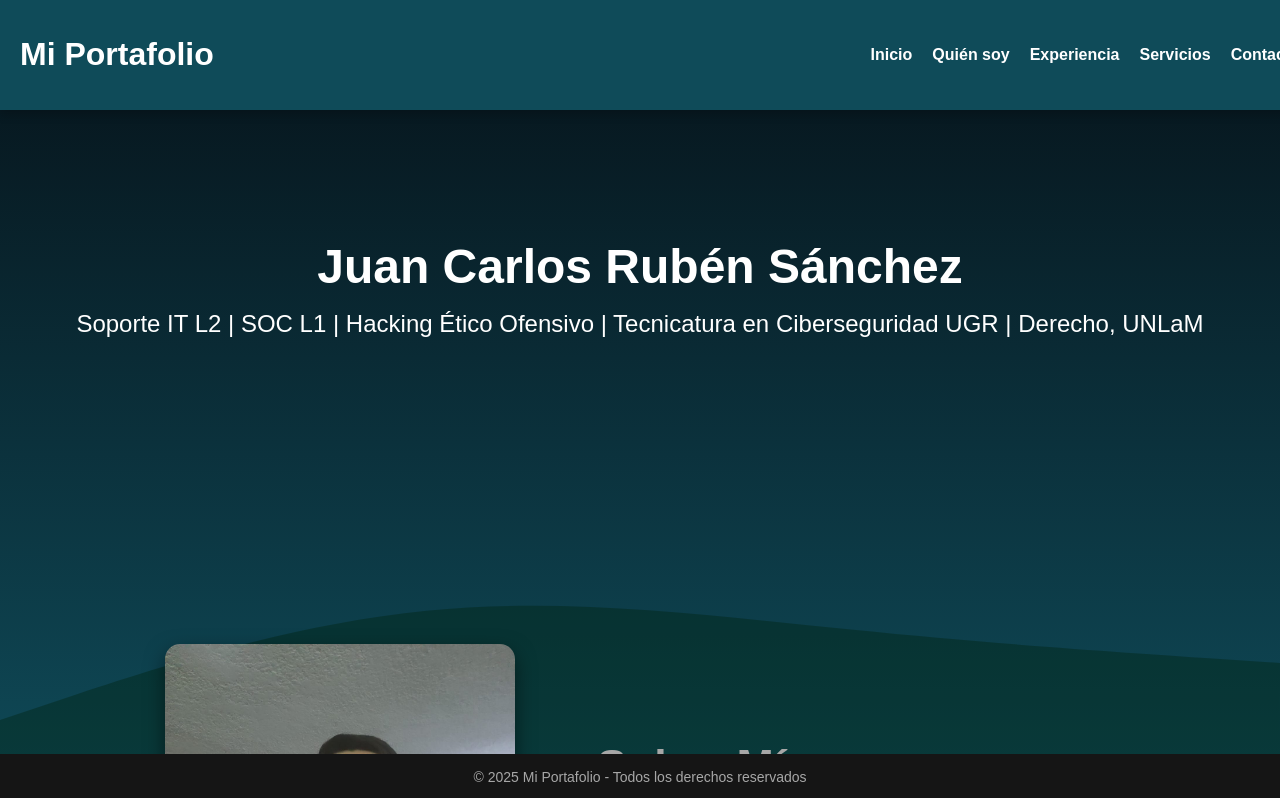
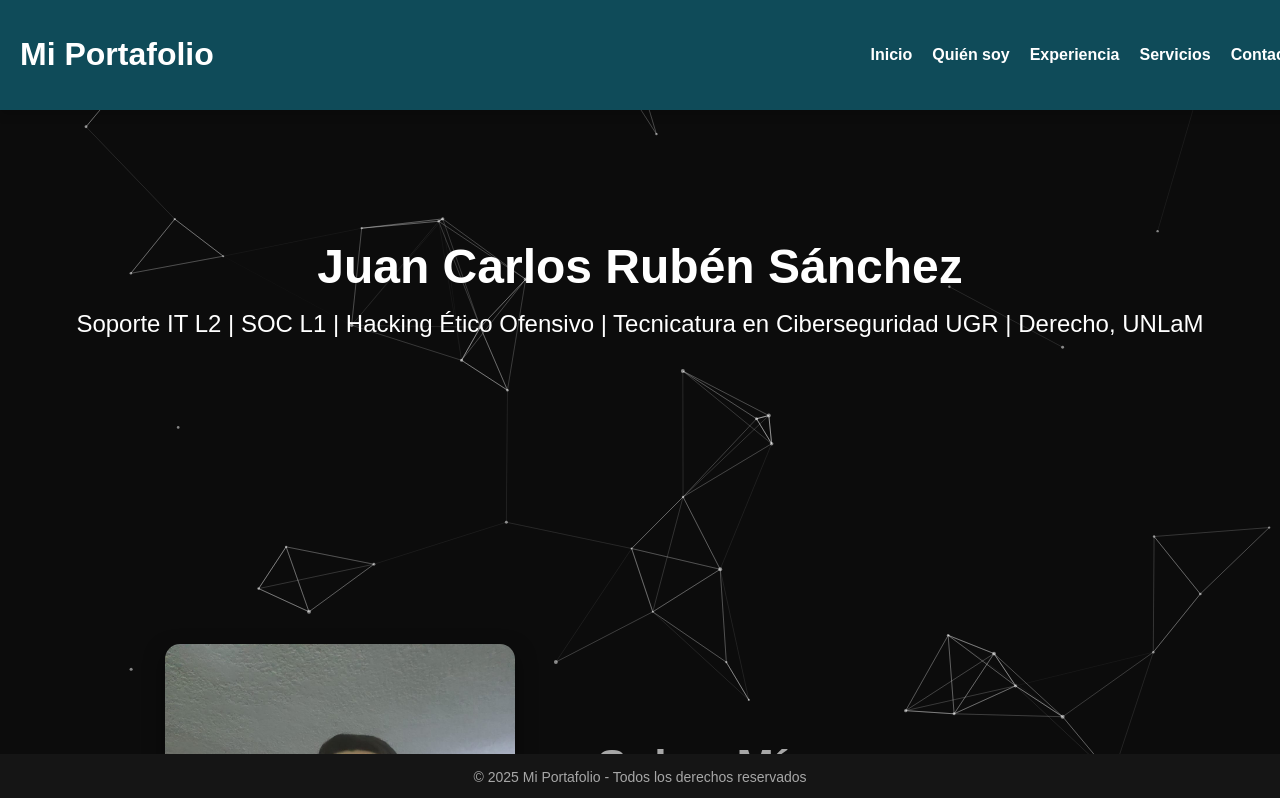
Before and after one commit to GiaWong/Portafolio_JC, a Next.js app: page / in a window 1280 px wide. Shown: the top 798 px of the page. Built offline with nearby package versions, Linux system fonts and the light colour scheme.

Commit message:
feat: agrego particles background

```diff
--- a/package.json
+++ b/package.json
@@ -15,7 +15,10 @@
     "react": "^19.0.0",
     "react-dom": "^19.0.0",
     "react-icons": "^5.5.0",
-    "react-scroll": "^1.9.3"
+    "react-scroll": "^1.9.3",
+    "react-tsparticles": "^2.12.2",
+    "tsparticles-engine": "^2.12.0",
+    "tsparticles-slim": "^2.12.0"
   },
   "devDependencies": {
     "@eslint/eslintrc": "^3",
--- a/src/components/layout/BackgroundAnimation.js
+++ /dev/null
@@ -1,23 +0,0 @@
-import { motion } from "framer-motion";
-import styles from "@/styles/BackgroundAnimation.module.css";
-
-export default function BackgroundAnimation() {
-  return (
-    <div className={styles.backgroundWrapper}>
-      <motion.svg
-        className={styles.waves}
-        xmlns="http://www.w3.org/2000/svg"
-        viewBox="0 0 1440 320"
-        initial={{ y: 50 }}
-        animate={{ y: [50, 30, 50] }}
-        transition={{ repeat: Infinity, duration: 4, ease: "easeInOut" }}
-      >
-        <path
-          fill="#002410"
-          fillOpacity="1"
-          d="M0,192L80,165.3C160,139,320,85,480,69.3C640,53,800,75,960,90.7C1120,107,1280,117,1360,122.7L1440,128V320H0Z"
-        ></path>
-      </motion.svg>
-    </div>
-  );
-}
--- a/src/components/layout/Layout.js
+++ b/src/components/layout/Layout.js
@@ -1,5 +1,5 @@
 import Navbar from "@/components/layout/Navbar";
-import BackgroundAnimation from "./BackgroundAnimation";
+import ParticlesBackground from "./ParticlesBackground";
 
 const Footer = () => (
   <footer className="footer">
@@ -11,7 +11,7 @@ export default function Layout({ children }) {
   return (
     <div>
       <Navbar />
-      <BackgroundAnimation />
+      <ParticlesBackground />
       <main className="container">{children}</main>
       <Footer />
     </div>
--- /dev/null
+++ b/src/components/layout/ParticlesBackground.js
@@ -0,0 +1,68 @@
+import { useCallback } from "react";
+import Particles from "react-tsparticles";
+import { loadSlim } from "tsparticles-slim"; // Versión optimizada
+import styles from "@/styles/ParticlesBackground.module.css";
+
+export default function ParticlesBackground() {
+  const particlesInit = useCallback(async (engine) => {
+    await loadSlim(engine); // Carga la versión ligera de tsParticles
+  }, []);
+
+  return (
+    <div className={styles.particlesWrapper}>
+      <Particles
+        id="tsparticles"
+        init={particlesInit}
+        options={{
+          background: {
+            color: "#0C0C0C", // Color de fondo
+          },
+          particles: {
+            number: {
+              value: 50, // Cantidad de partículas
+              density: { enable: true, value_area: 800 },
+            },
+            color: { value: "#ffffff" }, // Color de las partículas
+            shape: { type: "circle" },
+            opacity: {
+              value: 0.5,
+              random: false,
+              anim: { enable: false },
+            },
+            size: {
+              value: 2,
+              random: true,
+              anim: { enable: false },
+            },
+            move: {
+              enable: true,
+              speed: 1.5,
+              direction: "none",
+              random: false,
+              straight: false,
+              outModes: { default: "out" },
+            },
+            line_linked: {
+              enable: true, // Habilita las líneas conectadas
+              distance: 150,
+              color: "#ffffff",
+              opacity: 0.4,
+              width: 1,
+            },
+          },
+          interactivity: {
+            events: {
+              onHover: { enable: true, mode: "repulse" },
+              onClick: { enable: true, mode: "push" },
+            },
+            modes: {
+              repulse: { distance: 100, duration: 0.4 },
+              push: { particles_nb: 4 },
+            },
+          },
+          detectRetina: true,
+        }}
+      />
+    </div>
+  );
+}
--- a/src/styles/BackgroundAnimation.module.css
+++ /dev/null
@@ -1,17 +0,0 @@
-.backgroundWrapper {
-    position: fixed;
-    top: 0;
-    left: 0;
-    width: 100%;
-    height: 100vh;
-    overflow: hidden;
-    z-index: -1;
-  }
-
-  .waves {
-    position: absolute;
-    bottom: 0;
-    width: 100%;
-    height: auto;
-    opacity: 0.4; /* Ajusta la opacidad si lo quieres más sutil */
-  }
--- /dev/null
+++ b/src/styles/ParticlesBackground.module.css
@@ -0,0 +1,9 @@
+.particlesWrapper {
+    position: fixed; /* Fijo para que siempre esté en el fondo */
+    top: 0;
+    left: 0;
+    width: 100vw;
+    height: 100vh;
+    z-index: -1; /* Detrás de todo el contenido */
+    background: #0C0C0C; /* Color de fondo para asegurar contraste */
+  }
```
Also changed, not shown: 1 other file (tests, documents, lock files or other folders).
